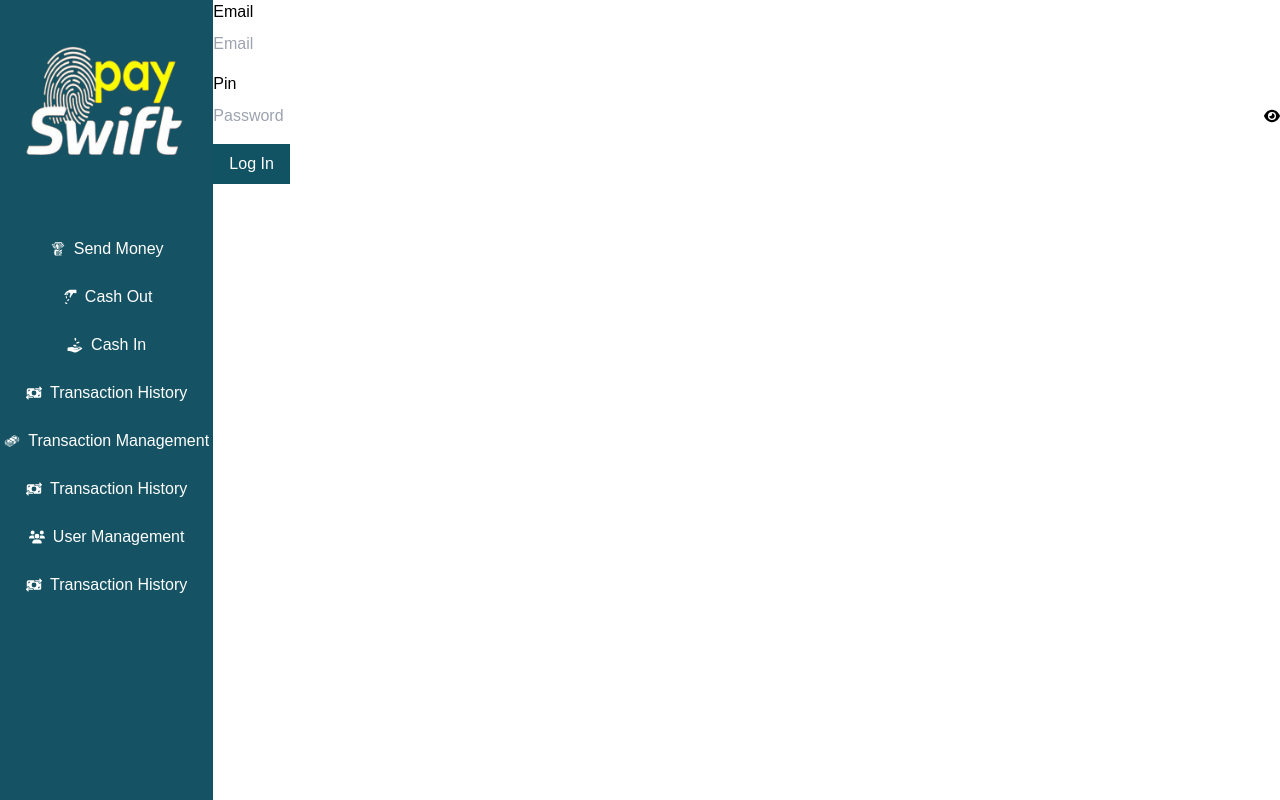
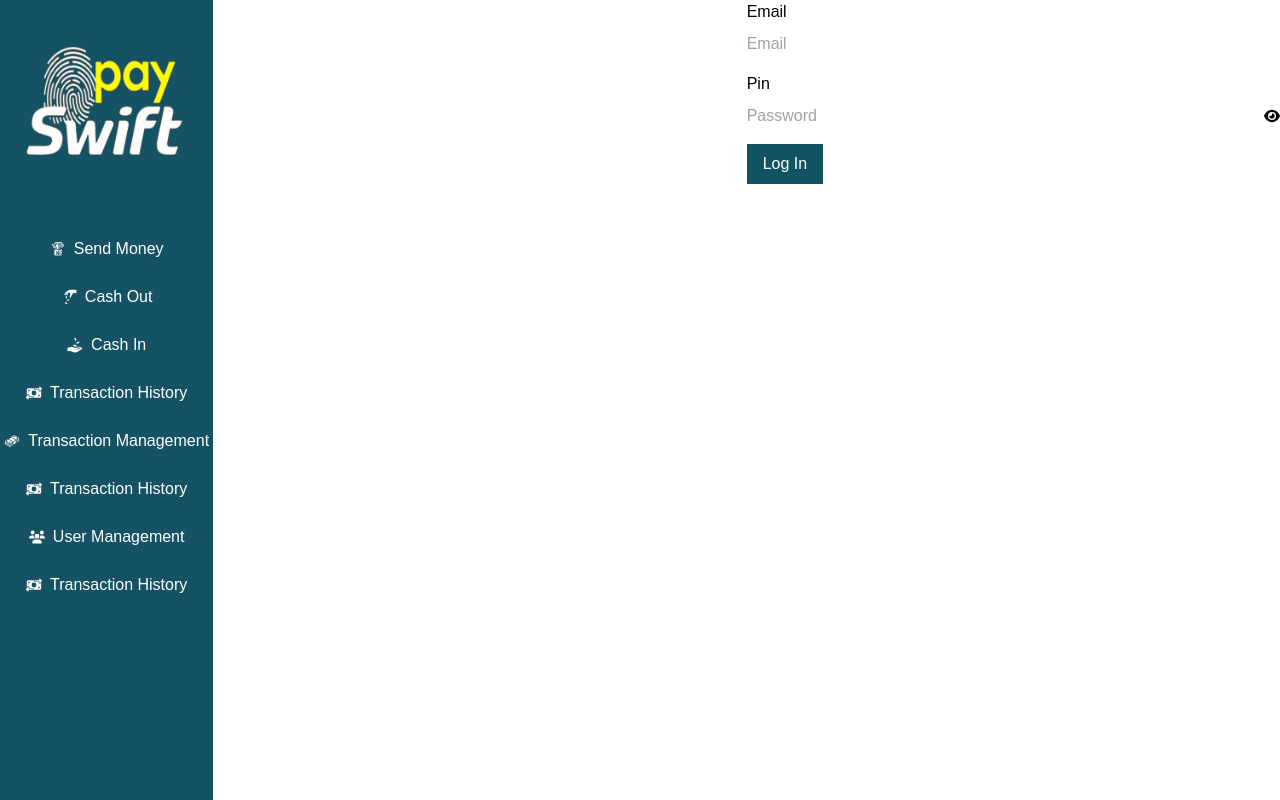
Before and after one commit to Md-Rashedul-Islam-Rajib/pay-swift, a React (Vite) app: page /login in a window 1280 px wide. Built offline with nearby package versions, Linux system fonts and the light colour scheme.

Commit message:
login page modified

```diff
--- a/src/pages/Login.jsx
+++ b/src/pages/Login.jsx
@@ -17,7 +17,8 @@ const Login = () => {
       };
 
     return (
-        <section>
+        <section className='grid grid-cols-1 md:grid-cols-2'>
+            <div></div>
             <div>
             <form onSubmit={handleSubmit(onSubmit)}>
                 <p className="mb-2">Email</p>
```
